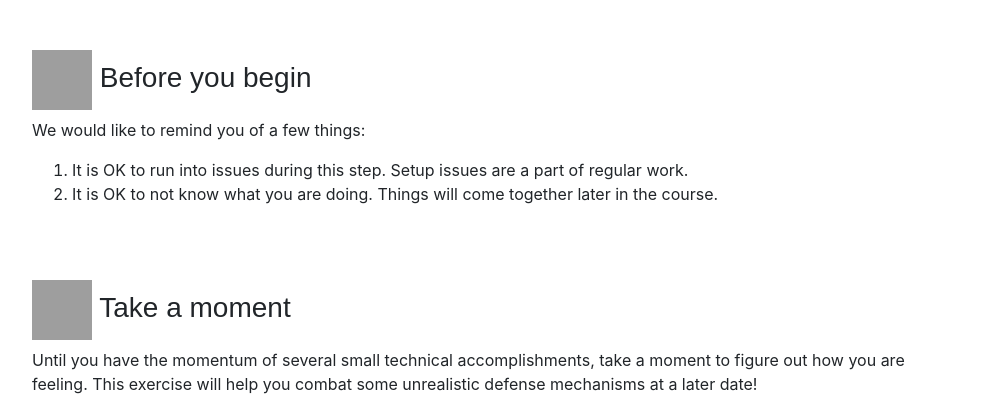
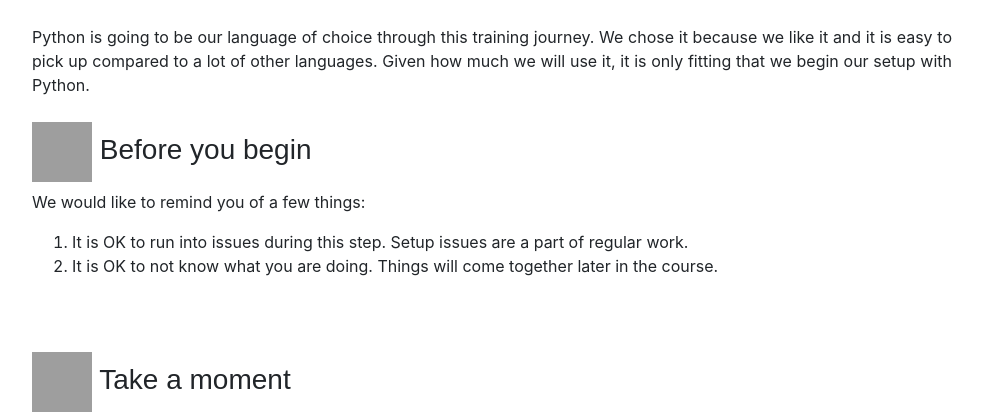
Before and after one commit to qxf2/training-senior-qa, a Django app: page /python-setup/before-you-begin in a window 1280 px wide. Shown: the part 76-496 px from the top of the page, without its empty margins (53-1036 px from the left). Run offline with Django 3.2, Linux system fonts and the light colour scheme; the visitor is signed in with stand-in values (Sample User, id 1); some libraries are stand-ins or nearby versions; grey boxes are pictures that could not be loaded.

Commit message:
Added a reason for installing Python

```diff
--- a/qxf2trainer/templates/python_setup/before-you-begin.html
+++ b/qxf2trainer/templates/python_setup/before-you-begin.html
@@ -3,7 +3,7 @@
 {% block title %}Qxf2 Trainer: Before you begin{% endblock %}
 
 {% block content %}
-
+    <p class="text-justify">Python is going to be our language of choice through this training journey. We chose it because we like it and it is easy to pick up compared to a lot of other languages. Given how much we will use it, it is only fitting that we begin our setup with Python.</p>
     <h3 class="thin-text top-space">
         <img src="https://qxf2.com/assets/img/before_you_begin_icon.png" width="60" height="60">
         Before you begin
```
